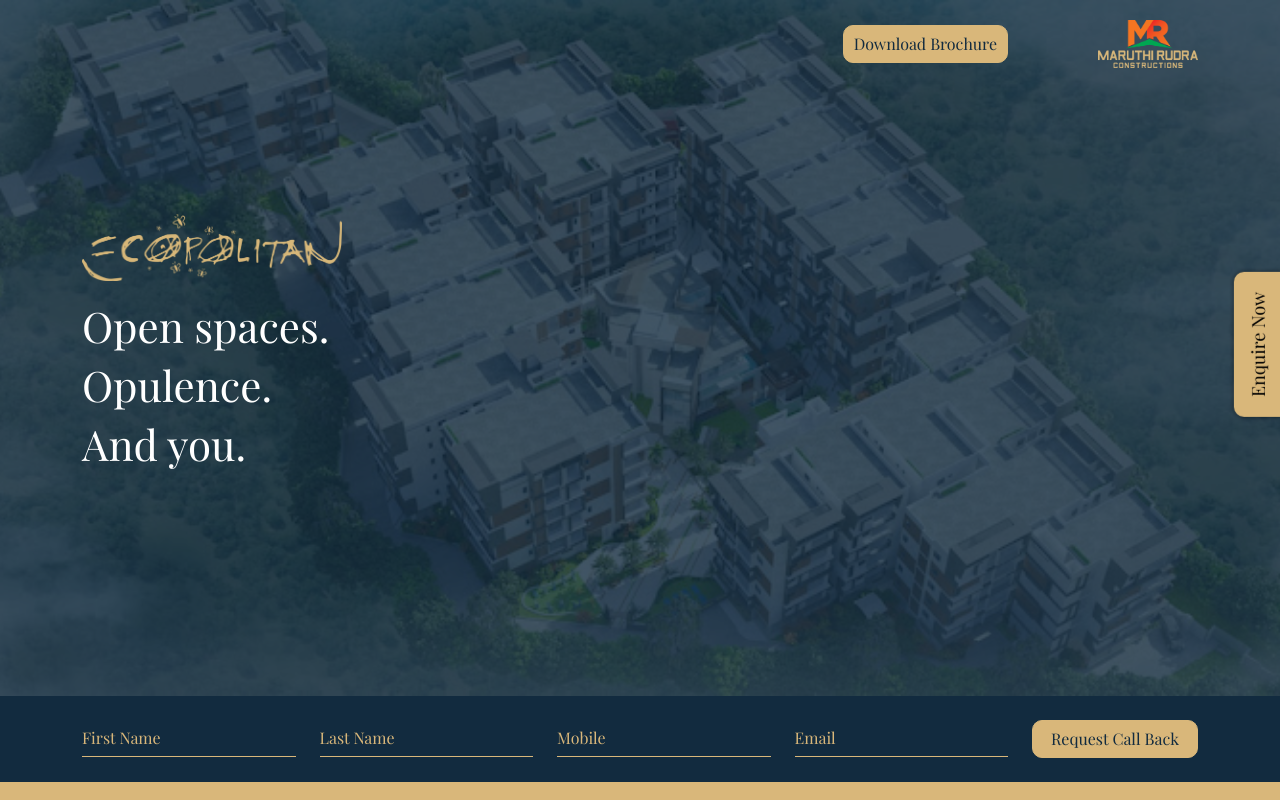
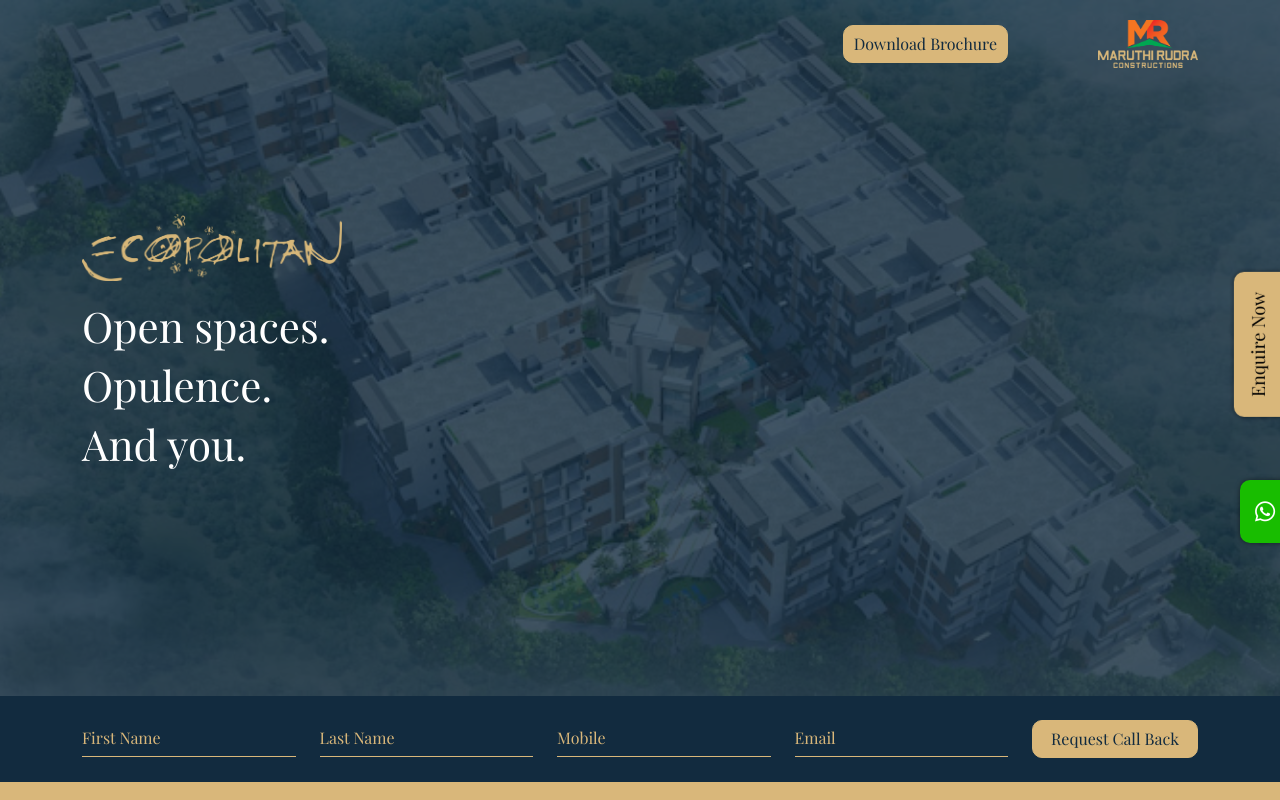
Before and after one commit to lakshmipriya9/maruthirudraconstructions, a plain HTML site: page index.html in a window 1280 px wide. Shown: the top 800 px of the page. Drawn offline with nearby package versions, Linux system fonts and the light colour scheme.

Commit message:
Update style.css

```diff
--- a/css/style.css
+++ b/css/style.css
@@ -426,3 +426,22 @@
     right: -16%;
   }
 }
+
+.sticky-phn-btn {
+      background: #18bd00;
+    color: #fff !important;
+    text-decoration: none;
+    text-align: center;
+    padding: 20px 15px;
+    position: fixed;
+    right: -10px;
+    top: 60%;
+    font-size: 23px;
+    opacity: 1;
+    display: flex;
+    align-items: center;
+    z-index: 99999;
+    border-top-left-radius: 10px;
+    border-bottom-left-radius: 10px;
+    box-shadow: 0px 0px 5px 0px rgba(0,0,0,0.5);
+}
```
